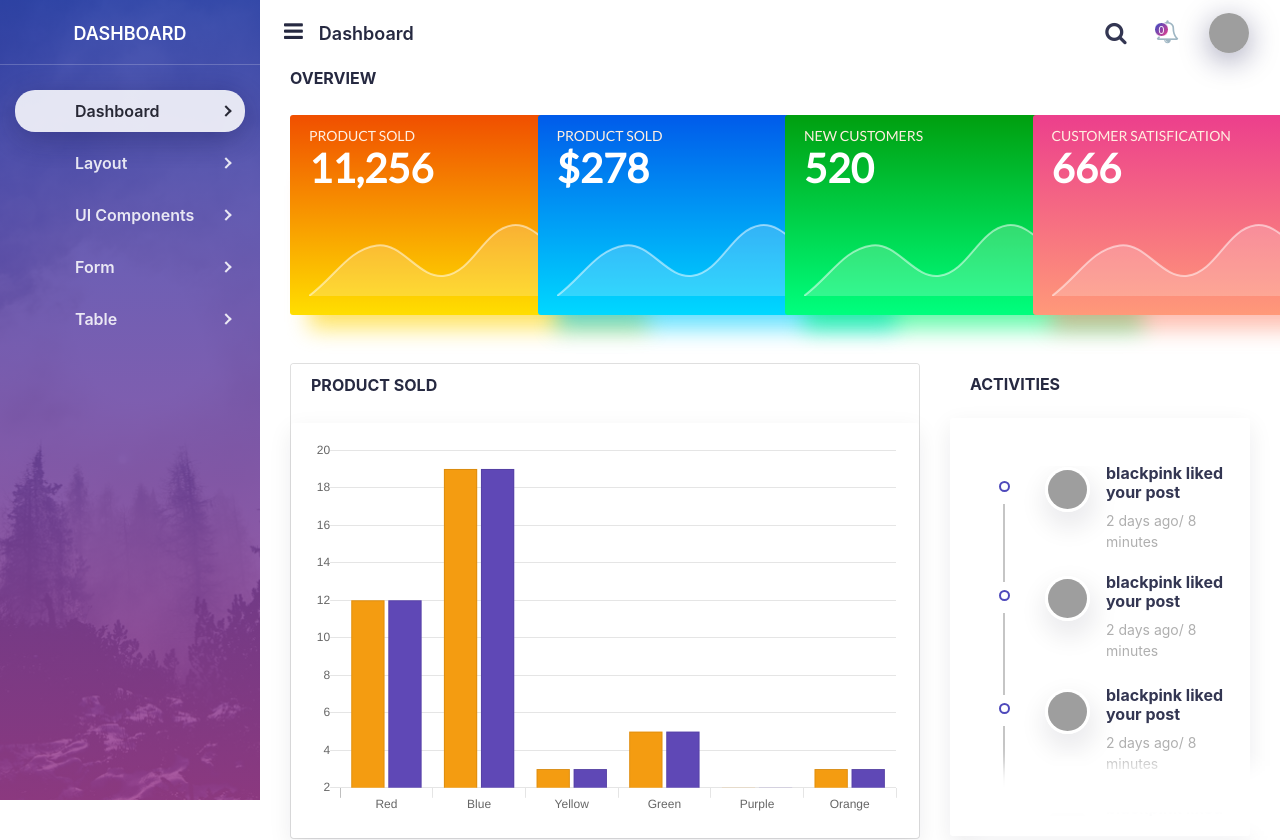
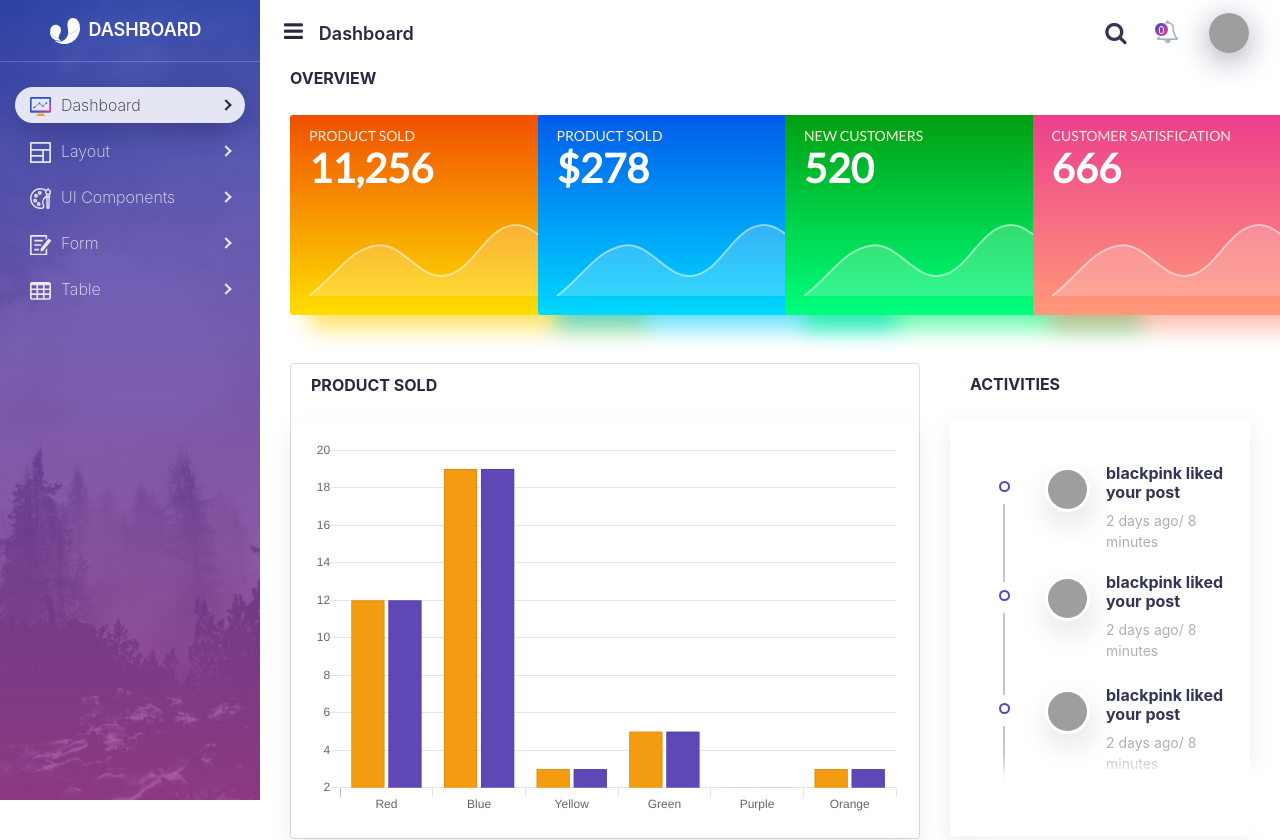
Before and after one commit to ninja020250/ADMINSITE, a React app: page / in a window 1280 px wide. Shown: the top 840 px of the page. Built offline with nearby package versions, Linux system fonts and the light colour scheme; grey boxes are pictures that could not be loaded; some icons are missing.

Commit message:
change icon nav to svg  - [bug] bug in nav toggle

```diff
--- a/src/components/page/main/layout/SideBar.js
+++ b/src/components/page/main/layout/SideBar.js
@@ -3,16 +3,28 @@ const dataImage = require("../../../../static/img/sidebar-5.jpg");
 export default class SideBar extends Component {
   constructor(props) {
     super(props);
-
   }
   render() {
     return (
-      <div className="sidebar" id="sidebar" data-color="pink" data-image={dataImage}>
+      <div
+        className="sidebar"
+        id="sidebar"
+        data-color="pink"
+        data-image={dataImage}
+      >
         <div className="sidebar-wrapper">
           <div className="logo">
             <div href="#" className="simple-text">
-            <i className="icon-logo-1-cuong" aria-hidden="true"></i>
-            <a href="#" className="logo-text">Dashboard</a>
+              {/* <i className="icon-logo-1-cuong" aria-hidden="true" /> */}
+              <svg
+                  src={require("../../../../static/icon/logo.svg")}
+                  focusable="false"
+                  className="svg nav-custom-icon "
+                  alt=""
+                />
+              <a href="#" className="logo-text">
+                Dashboard
+              </a>
             </div>
           </div>
           <ul className="nav flex-column">
@@ -24,11 +36,15 @@ export default class SideBar extends Component {
                 href="#dashboard"
                 aria-expanded="false"
                 aria-controls="dashboard"
-
               >
-                <i class="icon-dashboard"  data-icon="a"></i>
-
-                <p>Dashboard</p>
+                {/* <i class="icon-dashboard"  data-icon="a"></i> */}
+                <svg
+                  src={require("../../../../static/icon/dashboardSelected.svg")}
+                  focusable="false"
+                  className="svg nav-custom-icon"
+                  alt=""
+                />
+             Dashboard
               </a>
               <ul className="nav collapse" id="dashboard">
                 <li>
@@ -51,8 +67,14 @@ export default class SideBar extends Component {
                 aria-expanded="false"
                 aria-controls="layout"
               >
-               <i class="icon-layout" data-icon="b"></i>
-                <p>Layout</p>
+                {/* <i class="icon-layout" data-icon="b" /> */}
+                <svg
+                  src={require("../../../../static/icon/layout.svg")}
+                  focusable="false"
+                  className="svg nav-custom-icon"
+                  alt=""
+                />
+              Layout
               </a>
               <ul className="nav collapse" id="layout">
                 <li>
@@ -75,8 +97,14 @@ export default class SideBar extends Component {
                 aria-expanded="false"
                 aria-controls="ui-components"
               >
-              <i class="icon-ui-components" data-icon="c"></i>
-                <p>UI Components</p>
+                {/* <i class="icon-ui-components" data-icon="c" /> */}
+                <svg
+                  src={require("../../../../static/icon/uiComponents.svg")}
+                  focusable="false"
+                  className="svg nav-custom-icon"
+                  alt=""
+                />
+               UI Components
               </a>
               <ul className="nav collapse" id="ui-components">
                 <li>
@@ -99,8 +127,14 @@ export default class SideBar extends Component {
                 aria-expanded="false"
                 aria-controls="form"
               >
-           <i class="icon-forms" data-icon="e"></i>
-                <p>Form</p>
+                {/* <i class="icon-forms" data-icon="e" /> */}
+                <svg
+                  src={require("../../../../static/icon/forms.svg")}
+                  focusable="false"
+                  className="svg nav-custom-icon"
+                  alt=""
+                />
+              Form
               </a>
               <ul className="nav collapse" id="form">
                 <li>
@@ -123,8 +157,14 @@ export default class SideBar extends Component {
                 aria-expanded="false"
                 aria-controls="table"
               >
-              <i class="icon-table" data-icon="d"></i>
-                <p>Table</p>
+                {/* <i class="icon-table" data-icon="d" /> */}
+                <svg
+                  src={require("../../../../static/icon/table.svg")}
+                  focusable="false"
+                  className="svg nav-custom-icon"
+                  alt=""
+                />
+                Table
               </a>
               <ul className="nav collapse" id="table">
                 <li>
--- a/src/styles/calendar.scss
+++ b/src/styles/calendar.scss
@@ -123,9 +123,9 @@
     }
     .task-icon {
       display: flex;
-    justify-content: center;
-    align-items: center;
-      .custom-icon{
+      justify-content: center;
+      align-items: center;
+      .custom-icon {
         width: 19px;
       }
       z-index: 3;
--- a/src/styles/navbar.scss
+++ b/src/styles/navbar.scss
@@ -5,6 +5,7 @@ $ONEDARD: #333652;
     a > i {
       font-size: $font-size-icon-small;
     }
+
     &-text {
       font-weight: 600;
       font-size: 18px;
--- a/src/styles/sidebar.scss
+++ b/src/styles/sidebar.scss
@@ -7,7 +7,7 @@
 
   /* Track */
   ::-webkit-scrollbar-track {
-      @include color-gradient-to-top(#ec3f8c, #324bc3);
+    @include color-gradient-to-top(#ec3f8c, #324bc3);
   }
 
   /* Handle */
@@ -18,7 +18,7 @@
 
   /* Handle on hover */
   ::-webkit-scrollbar-thumb:hover {
-  background:  #ec3f8c;
+    @include color-gradient-to-top(#ec3f8c, #324bc3);
   }
   // end scroll bar
   transition: 0.5s;
@@ -49,10 +49,15 @@
   .logo {
     padding: $navbar-padding-a;
     border-bottom: 1px solid rgba(255, 255, 255, 0.2);
-    i {
-      font-size: $font-size-icon-large;
-      position: relative;
-      top: 2px;
+    .svg {
+      width: 30px;
+      height: 30px;
+      // font-size: $font-size-icon-large;
+      // position: relative;
+      // top: 2px;
+    }
+    .svg path{
+      fill: url(#white-gradient) #ffff;
     }
     &-text {
       padding: 0 8px;
@@ -85,9 +90,9 @@
     background-color: rgba(0, 0, 0, 0.34);
   }
   .nav {
-    i{
-      line-height: 36px !important;
-    }
+    // i {
+    //   line-height: 36px !important;
+    // }
     margin-top: 20px;
     float: none;
     .collapse > li,
@@ -130,7 +135,7 @@
         -ms-transform-origin: top;
         -o-transform-origin: top;
         transform-origin: top;
-        top: 21px;
+        top: 18px;
         right: 15px;
         -webkit-transition: all 0.3s ease-out;
         -o-transition: all 0.3s ease-out;
@@ -142,10 +147,13 @@
         -o-transform: rotate(-45deg) translate(0, -50%);
         transform: rotate(-45deg) translate(0, -50%);
       }
-      &.active{
-        i{
-            color: #ec3f8c;
+      &.active {
+        .svg path{
+          fill: url(#my-cool-gradient)  #447799;
         }
+        // i {
+        //   color: #ec3f8c;
+        // }
       }
       &.active > .has-arrow {
         border-radius: 20px;
@@ -166,18 +174,24 @@
       // text-transform: uppercase;
       margin-left: 45px;
     }
-
-    i {
-      font-size: 22px;
-      float: left;
-      margin-right: 15px;
-      line-height: 30px;
-      width: 30px;
-      text-align: center;
-      color: $white-color;
-      // color: #ec3f8c;
-      // @include color-gradient-to-top(#ec3f8c, #324bc3);
+    .nav-custom-icon {
+      width: 21px;
+      margin-right: 10px;
     }
+    .svg path{
+      fill: url(#white-gradient) #ffff;
+    }
+    // i {
+    //   font-size: 22px;
+    //   float: left;
+    //   margin-right: 15px;
+    //   line-height: 30px;
+    //   width: 30px;
+    //   text-align: center;
+    //   color: $white-color;
+    //   // color: #ec3f8c;
+    //   // @include color-gradient-to-top(#ec3f8c, #324bc3);
+    // }
 
     // .caret{
     //     margin-top: 13px;
```
Also changed, not shown: src/static/icon/dashboardSelected.svg (renamed from src/static/icon/Dashboard Selected.svg), src/static/icon/uiComponents.svg (renamed from src/static/icon/UI Components.svg).
